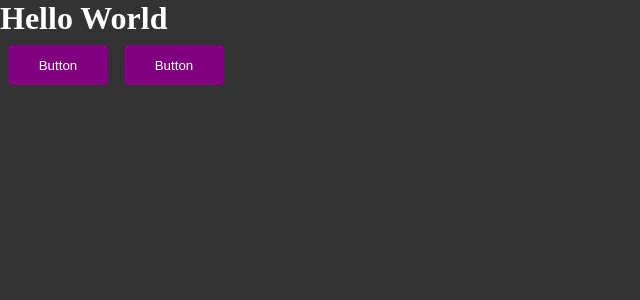
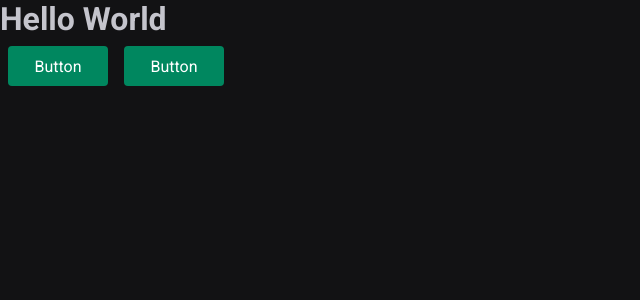
Before and after one commit to miguelfiais/ignite-timer, a React (Vite) app: page / in a window 1280 px wide. Shown: the top 300 px of the page, without its empty margins (0-640 px from the left). Built offline with nearby package versions, Linux system fonts and the light colour scheme.

Commit message:
chore: add color and font settings

```diff
--- a/index.html
+++ b/index.html
@@ -2,7 +2,10 @@
 <html lang="en">
   <head>
     <meta charset="UTF-8" />
+    <link rel="preconnect" href="https://fonts.googleapis.com"/>
+    <link rel="preconnect" href="https://fonts.gstatic.com" crossorigin/>
     <meta name="viewport" content="width=device-width, initial-scale=1.0" />
+    <link href="https://fonts.googleapis.com/css2?family=Roboto+Mono:wght@700&family=Roboto:wght@400;700&display=swap" rel="stylesheet"/>
     <title>Ignite Timer</title>
   </head>
   <body>
--- a/src/components/Button.styles.ts
+++ b/src/components/Button.styles.ts
@@ -12,7 +12,7 @@
     border-radius: 4px;
     border: 0;
     margin: 8px;
-    background-color: ${props => props.theme.primary};
-    color: ${props => props.theme.text};
+    background-color: ${props => props.theme["green-500"]};
+    color: ${props => props.theme.white};
 
 `
--- a/src/styles/global.ts
+++ b/src/styles/global.ts
@@ -6,8 +6,17 @@
         padding: 0;
         box-sizing: border-box;
     }
+    :focus {
+        outline: 0;
+        box-shadow: 0 0 0 2px ${props => props.theme["green-500"]};
+    }
     body {
-        background: #333;
-        color: #fff;
+        background: ${props => props.theme["gray-900"]};
+        color: ${props => props.theme["gray-300"]};
+    }
+    body, input-security, textarea, button {
+        font-family: "Roboto", sans-serif;
+        font-weight: 400;
+        font-size: 1rem;
     }
 `
--- a/src/styles/themes/default.ts
+++ b/src/styles/themes/default.ts
@@ -1,5 +1,21 @@
 export const defaultTheme = {
-    primary: "purple",
-    secondary: "orange",
-    text: "#fff"
+    white: '#FFF',
+
+  'gray-100': '#E1E1E6',
+  'gray-300': '#C4C4CC',
+  'gray-400': '#8D8D99',
+  'gray-500': '#7C7C8A',
+  'gray-600': '#323238',
+  'gray-700': '#29292E',
+  'gray-800': '#202024',
+  'gray-900': '#121214',
+
+  'green-300': '#00B37E',
+  'green-500': '#00875F',
+  'green-700': '#015F43',
+
+  'red-500': '#AB222E',
+  'red-700': '#7A1921',
+
+  'yellow-500': '#FBA94C',
 }
```
